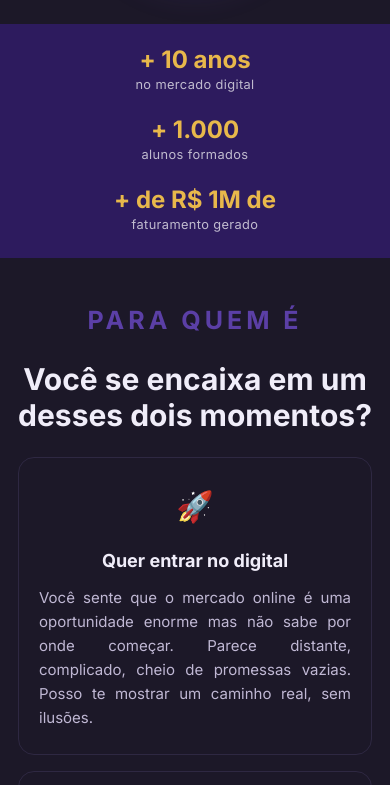
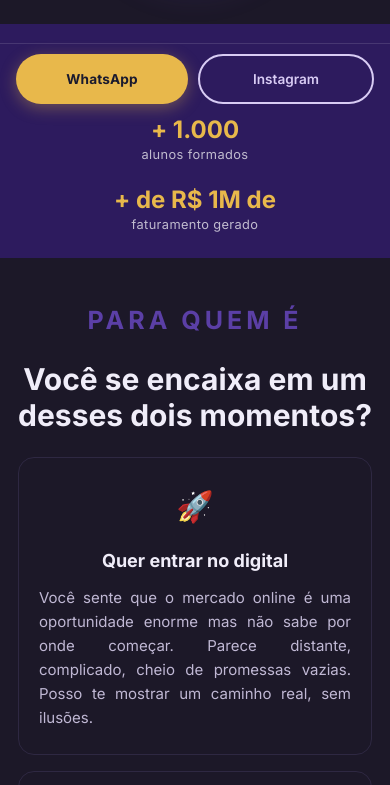
Before and after one commit to rsanches2002/Projeto-Mariana, a plain HTML site: page index.html in a window 390 px wide. Shown: the part 730-1515 px from the top of the page. Drawn offline with Linux system fonts and the light colour scheme; a web font is replaced by a local one.

Commit message:
trabalhando barra fixa

```diff
--- a/style.css
+++ b/style.css
@@ -1,42 +1,3 @@
-/* :root {
-  --roxo-deep: #2d1b5e;
-  --roxo-mid: #5b3fa6;
-  --roxo-light: #d8ccf4;
-  --roxo-pale: #f0ecf9;
-  --dourado: #e8b84b;
-  --off-black: #1a1a2e;
-  --text-mid: #4a4458;
-  --text-light: #7a708e;
-  --bg: #fafafe;
-  --surface: #ffffff;
-  --borda: #e8e3f0;
-  color-scheme: light;
-}
-
-@media (prefers-color-scheme: dark) {
-  :root:not([data-theme="light"]) {
-    --bg: #12101c;
-    --surface: #1c1828;
-    --roxo-pale: #1c1828;
-    --borda: #2e2842;
-    --off-black: #f0edf9;
-    --text-mid: #c0b8d4;
-    --text-light: #8880a0;
-    color-scheme: dark;
-  }
-}
-
-:root[data-theme="dark"] {
-  --bg: #12101c;
-  --surface: #1c1828;
-  --roxo-pale: #1c1828;
-  --borda: #2e2842;
-  --off-black: #f0edf9;
-  --text-mid: #c0b8d4;
-  --text-light: #8880a0;
-  color-scheme: dark;
-} */
-
 :root {
   --roxo-deep: #2d1b5e;
   --roxo-mid: #5b3fa6;
@@ -58,18 +19,19 @@
 *::after {
   box-sizing: border-box;
 }
+
 html {
   scroll-behavior: smooth;
 }
+
 body {
   margin: 0;
-  padding: 0 0 72px;
+  padding: 0;
   font-family: "Inter", system-ui, sans-serif;
   background: var(--bg);
   color: var(--off-black);
   font-size: 16px;
   line-height: 1.65;
-  -webkit-font-smoothing: antialiased;
 }
 
 .name-bar {
@@ -230,6 +192,7 @@
     box-shadow 0.2s;
   box-shadow: 0 4px 16px rgba(232, 184, 75, 0.35);
 }
+
 .btn-gold:hover {
   opacity: 0.88;
   box-shadow: 0 6px 22px rgba(232, 184, 75, 0.5);
@@ -254,6 +217,7 @@
     background 0.2s,
     color 0.2s;
 }
+
 .btn-outline:hover {
   background: var(--roxo-mid);
   color: #fff;
@@ -332,6 +296,7 @@
   background: var(--roxo-deep);
   padding: 28px 24px;
 }
+
 .stats-inner {
   max-width: 820px;
   margin: 0 auto;
@@ -339,12 +304,14 @@
   justify-content: center;
   gap: 0;
 }
+
 .stat-item {
   flex: 1;
   text-align: center;
   padding: 0 16px;
   position: relative;
 }
+
 .stat-num {
   font-family: "Inter";
   font-style: normal;
@@ -356,6 +323,7 @@
   color: var(--dourado);
   line-height: 1;
 }
+
 .stat-label {
   font-family: "Inter";
   font-style: normal;
@@ -400,7 +368,7 @@
 /* SEÇÕES */
 .section {
   width: 100%;
-  min-height: 500px;
+  min-height: auto;
   padding: 30px 24px;
   align-items: center;
   justify-content: center;
@@ -409,9 +377,10 @@
   box-sizing: border-box;
   overflow-wrap: break-word;
 }
+
 .section-inner {
   width: 100%;
-  min-height: 450px;
+  min-height: 0;
   margin: 0 auto;
   align-items: center;
   justify-content: center;
@@ -420,6 +389,7 @@
   box-sizing: border-box;
   overflow-wrap: break-word;
 }
+
 .section-label {
   font-size: 25px;
   font-weight: 700;
@@ -428,6 +398,7 @@
   color: var(--roxo-mid);
   margin: 0px 0px 20px 0px;
 }
+
 .section-title {
   font-family: "Inter";
   font-style: normal;
@@ -440,6 +411,7 @@
   line-height: 1.2;
   text-wrap: balance;
 }
+
 .section-intro {
   font-size: 1.05rem;
   color: var(--text-mid);
@@ -485,6 +457,7 @@
   gap: 20px;
   box-sizing: border-box;
 }
+
 .card {
   width: 100%;
   min-height: 260px;
@@ -494,10 +467,12 @@
   border-radius: 16px;
   box-sizing: border-box;
 }
+
 .card-icon {
   font-size: 30px;
   margin-bottom: 14px;
 }
+
 .card h3 {
   font-family: "Inter", sans-serif;
   font-size: 20px;
@@ -505,6 +480,7 @@
   margin: 0 0 10px;
   color: var(--off-black);
 }
+
 .card p {
   font-family: "Inter", sans-serif;
   font-size: 16px;
@@ -549,6 +525,7 @@
   box-sizing: border-box;
   overflow-wrap: break-word;
 }
+
 .sobre-wrap {
   width: 100%;
   max-width: 1100px;
@@ -558,6 +535,7 @@
   align-items: center;
   box-sizing: border-box;
 }
+
 .sobre-photo-col {
   flex: 0 0 300px;
   display: flex;
@@ -565,6 +543,7 @@
   align-items: center;
   gap: 16px;
 }
+
 .sobre-photo {
   display: block;
   width: 100%;
@@ -576,11 +555,13 @@
   object-position: center 10%;
   box-shadow: 0 8px 32px rgba(91, 63, 166, 0.2);
 }
+
 .sobre-text {
   flex: 1;
   min-width: 0;
   box-sizing: border-box;
 }
+
 .sobre-text p {
   color: var(--text-mid);
   font-size: 1rem;
@@ -588,9 +569,11 @@
   margin: 0 0 18px;
   text-align: justify;
 }
+
 .sobre-text p:last-child {
   margin-bottom: 0;
 }
+
 .sobre-chips {
   width: 100%;
   display: flex;
@@ -600,6 +583,7 @@
   align-items: center;
   justify-content: center;
 }
+
 .chip {
   background: var(--roxo-pale);
   border: 1px solid var(--roxo-light);
@@ -717,6 +701,7 @@
   box-sizing: border-box;
   overflow-wrap: break-word;
 }
+
 .result-label {
   width: 100%;
   height: auto;
@@ -823,6 +808,7 @@
   box-sizing: border-box;
   overflow-wrap: break-word;
 }
+
 .funciona-label {
   width: 100%;
   height: 40px;
@@ -965,6 +951,7 @@
     box-sizing: border-box;
     overflow: visible;
   }
+
   .funciona-grid {
     grid-template-columns: minmax(0, 1fr);
     gap: 15px;
@@ -1048,6 +1035,7 @@
   box-sizing: border-box;
   overflow: visible;
 }
+
 .cta-section h2 {
   width: 100%;
   height: auto;
@@ -1059,6 +1047,7 @@
   line-height: 1.2;
   text-align: center;
 }
+
 .cta-section p {
   color: rgba(255, 255, 255, 0.8);
   font-size: 20px;
@@ -1067,12 +1056,14 @@
   margin-left: auto;
   margin-right: auto;
 }
+
 .cta-contact {
   display: flex;
   flex-direction: column;
   align-items: center;
   gap: 14px;
 }
+
 .contact-line {
   display: flex;
   align-items: center;
@@ -1080,11 +1071,13 @@
   color: rgba(255, 255, 255, 0.9);
   font-size: 1rem;
 }
+
 .contact-line a {
   color: var(--dourado);
   text-decoration: none;
   font-weight: 600;
 }
+
 .contact-line a:hover {
   text-decoration: underline;
 }
@@ -1092,11 +1085,11 @@
 @media (max-width: 700px) {
   .cta-section {
     display: block;
-    height: 590px;
+    height: auto;
     min-height: 0;
-    max-height: 590px;
+    max-height: none;
+    padding: 40px 18px;
     overflow: visible;
-    padding: 40px 18px;
   }
 
   .cta-section h2,
@@ -1127,16 +1120,40 @@
 /* MOBILE STICKY BAR */
 .sticky-bar {
   display: none;
+}
+
+@media screen and (max-width: 600px) {
+  .sticky-bar {
+    display: flex;
     position: fixed;
     bottom: 0;
     left: 0;
     right: 0;
+    width: 100%;
+    box-sizing: border-box;
     background: var(--roxo-deep);
     border-top: 1px solid rgba(255, 255, 255, 0.12);
     padding: 10px 16px;
     padding-bottom: calc(10px + env(safe-area-inset-bottom, 0px));
+    gap: 10px;
     z-index: 100;
-  gap: 10px;
+  }
+
+  .sticky-bar .btn-gold,
+  .sticky-bar .btn-outline {
+    flex: 1;
+    width: auto;
+    min-width: 0;
+    max-width: none;
+    box-sizing: border-box;
+    justify-content: center;
+    padding: 12px 8px;
+    font-size: 0.85rem;
+    white-space: nowrap;
+  }
+  body {
+    padding-bottom: 200px;
+  }
 }
 
 @media screen and (max-width: 600px) {
```
Also changed, not shown: index.html (+21 -59 lines). Lines whose indentation alone changed are shown as unchanged.
